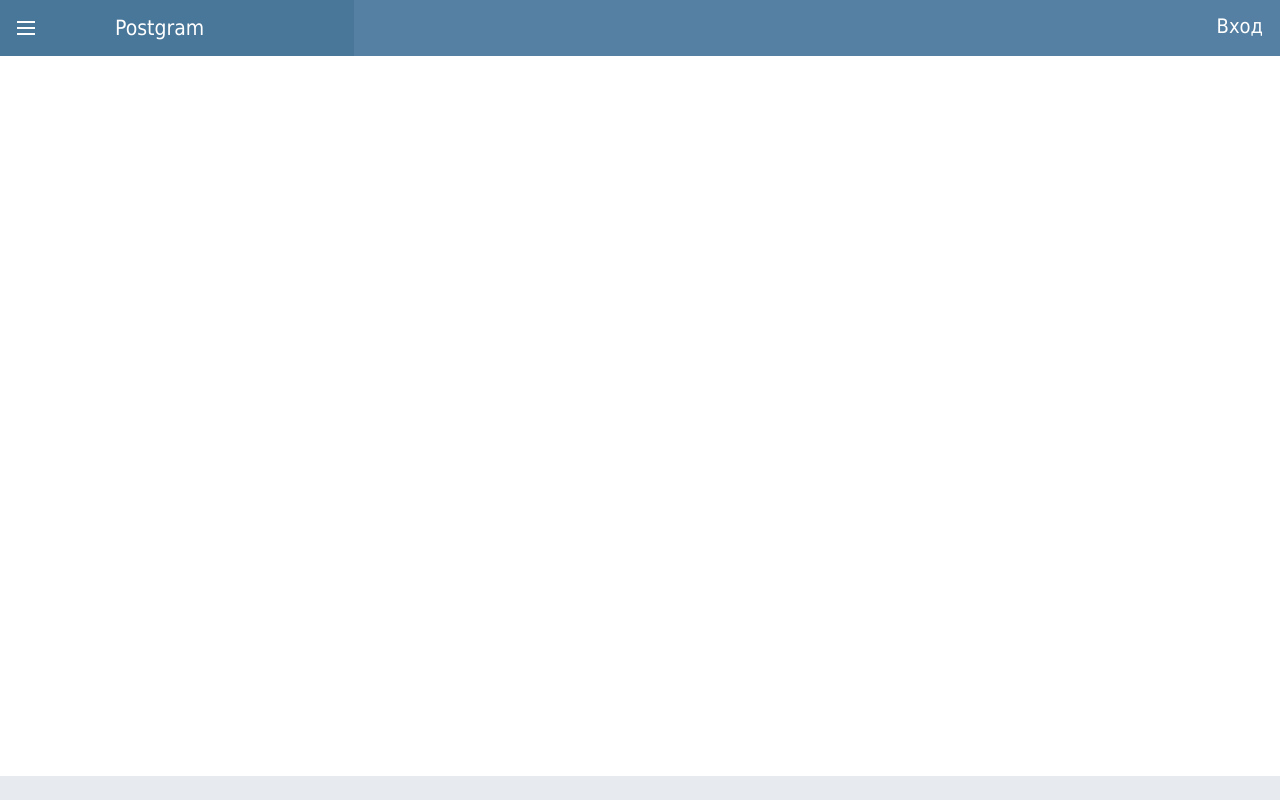
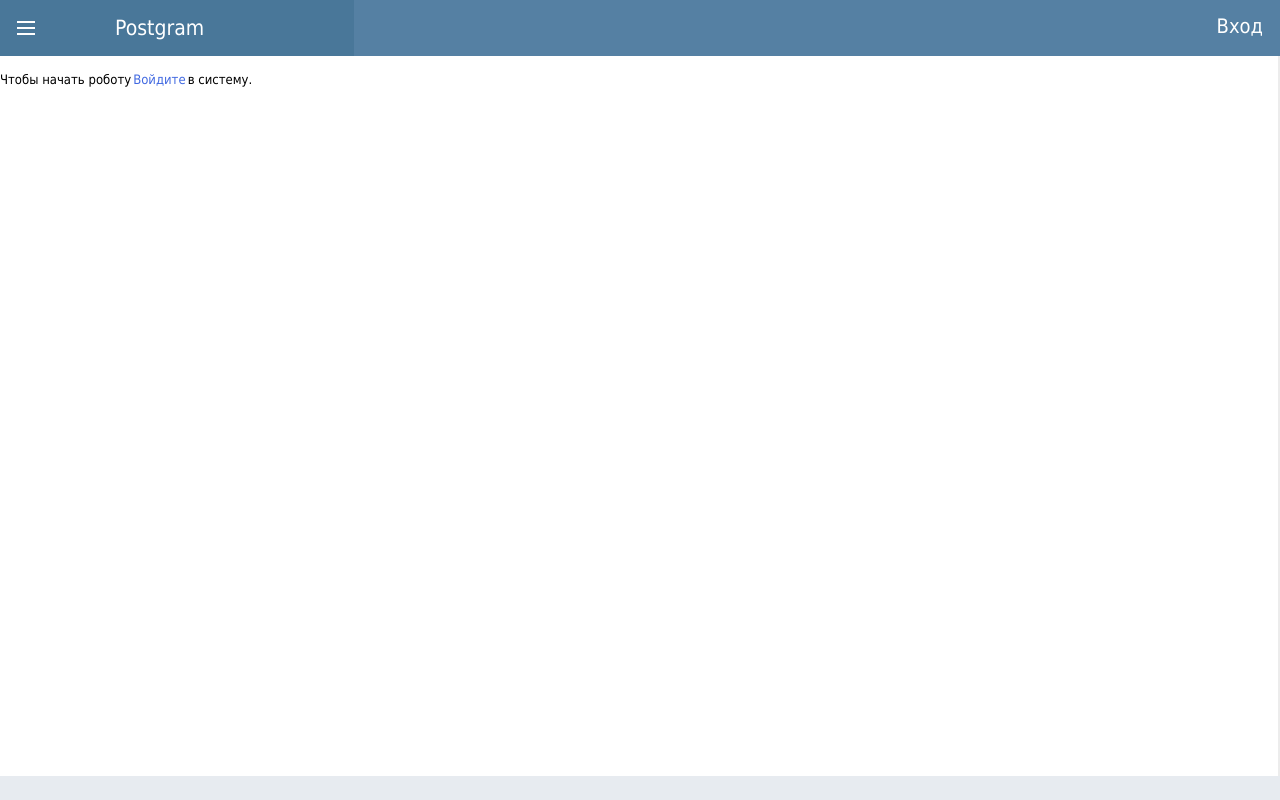
Before and after one commit to skiter847/Postgram, a Vue app in the folder frontend/: page / in a window 1280 px wide. Built offline with nearby package versions, Linux system fonts and the light colour scheme; the HTML template or start-up script is replaced by a standard one.

Commit message:
(frontend)[feature] create component ChannelsList and now in content component user is not auth show message about this

```diff
--- /dev/null
+++ b/frontend/src/components/ChannelsList.vue
@@ -0,0 +1,16 @@
+<template>
+  <div class="items">
+
+  </div>
+</template>
+
+<script>
+export default {
+  name: "ChannelsList"
+}
+</script>
+
+<style scoped>
+
+
+</style>
--- a/frontend/src/components/Content.vue
+++ b/frontend/src/components/Content.vue
@@ -1,17 +1,53 @@
 <template>
-    <div class="content">
+  <div class="content">
+    <div class="channels__block col-3">
+      <ChannelsList v-if="userIsAuthenticated"/>
+      <div v-else  class="info__authorization">
+        Чтобы начать роботу <span @click="switchLoginModalStatus">Войдите</span> в систему.
+      </div>
     </div>
+  </div>
 </template>
 
 <script>
+import ChannelsList from "@/components/ChannelsList";
+import {mapGetters, mapMutations} from 'vuex';
+
 export default {
-name: "Content"
+  name: "Content",
+  components: {
+    ChannelsList
+  },
+
+  computed: {
+    ...mapGetters(['userIsAuthenticated'])
+  },
+
+  methods: {
+    ...mapMutations(['switchLoginModalStatus'])
+  },
 }
 </script>
 
 <style scoped>
-.content{
+.content {
   height: 90vh;
   background-color: white;
 }
+
+span{
+  color: royalblue;
+  margin: 0 2px;
+}
+
+.info__authorization{
+  padding-top: 15px;
+  display: flex;
+  flex: 0 0 25%;
+}
+
+.channels__block {
+  border-right: 2px solid rgba(0,0,0,.075);
+  height: 100%;
+}
 </style>
```
